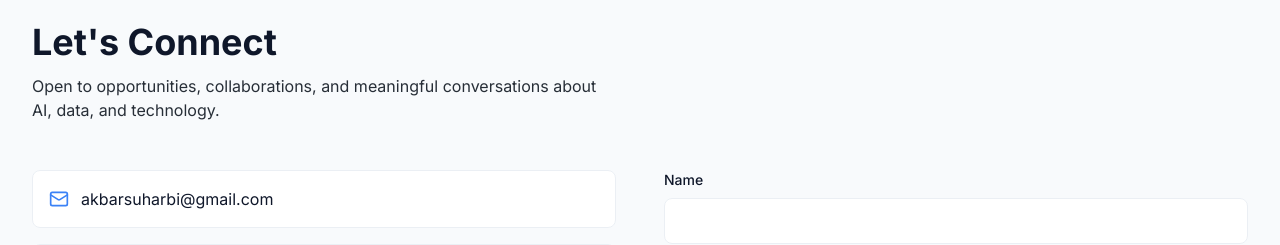
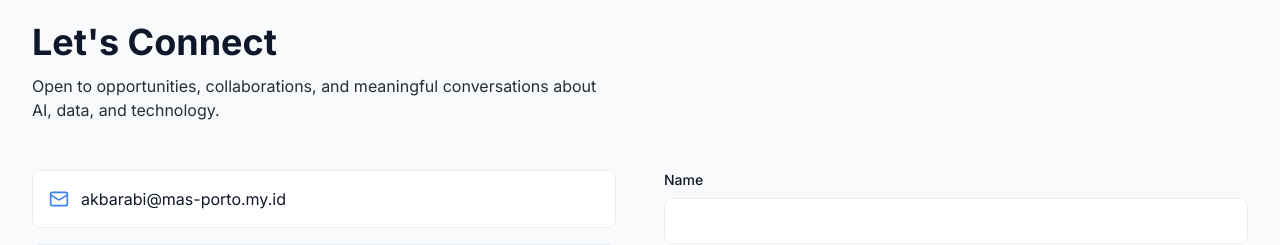
Before and after one commit to akbarabie/akbar-portfolio, a Next.js app: page /en in a window 1280 px wide. Shown: the part 4154-4399 px from the top of the page. Built offline with nearby package versions, Linux system fonts and the light colour scheme.

Commit message:
Update nama email

```diff
--- a/src/data/site-config.ts
+++ b/src/data/site-config.ts
@@ -53,7 +53,7 @@ export const siteConfig = {
   ],
 
   social: {
-    email: "akbarsuharbi@gmail.com",
+    email: "akbarabi@mas-porto.my.id",
     whatsapp: "6285290830915",
     github: "https://github.com/akbarabie",
     linkedin: "https://www.linkedin.com/in/muhammad-akbar-suharbi-6955ba189/",
```
Also changed, not shown: 1 other file (tests, documents, lock files or other folders).
